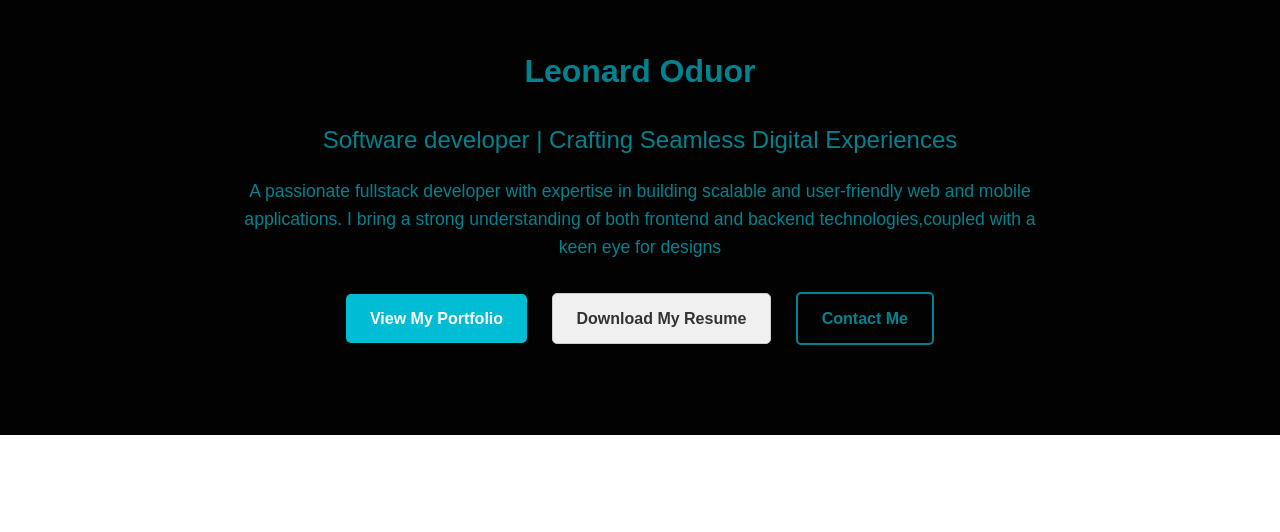
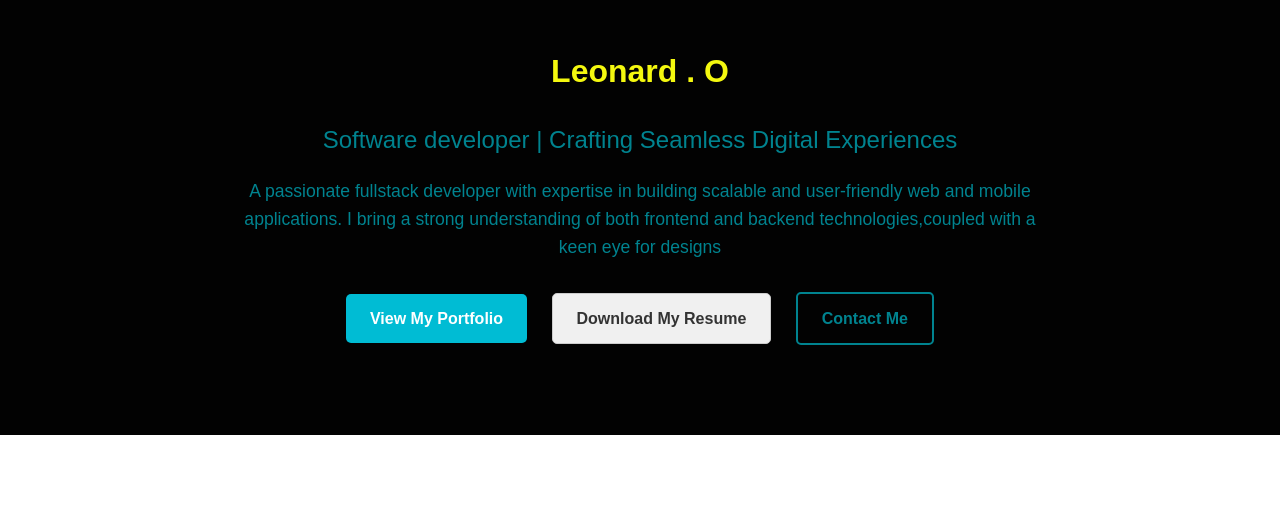
Before and after one commit to Leonard-124/Mine, a plain HTML site: page index.html in a window 1280 px wide. Shown: the part 233-765 px from the top of the page. Drawn offline with Linux system fonts and the light colour scheme; a script that the page names is missing.

Commit message:
Made-change

```diff
--- a/index.html
+++ b/index.html
@@ -11,7 +11,7 @@
     <header class="hero">
         <div class="hero-content">
             <img src="leo.jpg" alt="Your Professional Headshot" class="profile-image">
-            <h1 >Leonard Oduor</h1>
+            <h1 style="color: rgb(244, 248, 15); text-shadow: 0dvh; ">Leonard . O</h1>
             <p class="headline">Software developer | Crafting Seamless Digital Experiences</p>
             <p class="elevator-pitch">A passionate fullstack developer with expertise in building scalable and user-friendly web and mobile applications. I bring a strong understanding of both frontend and backend technologies,coupled with a keen eye for  designs</p>
             <div class="hero-buttons">
```
